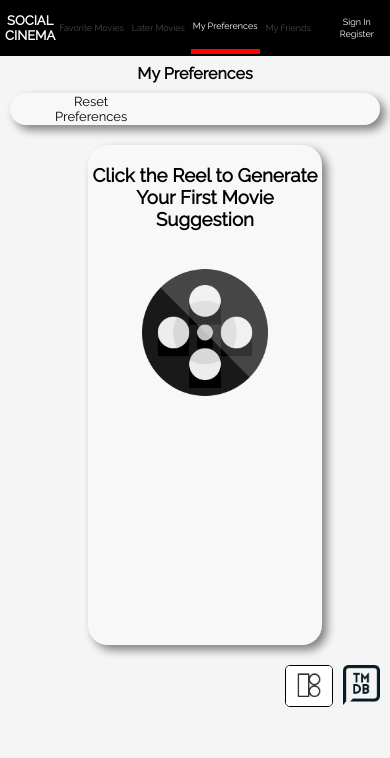
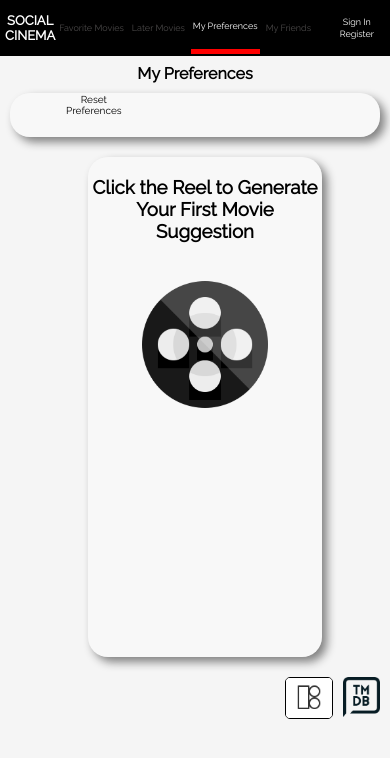
Before and after one commit to emi-hi/SocialCinema, a React (Create React App) app in the folder social-cinema/: page / in a window 390 px wide. Both pictures are taken after a click on the button "My Preferences". Shown: the top 758 px of the page. Built offline with nearby package versions, Linux system fonts and the light colour scheme; no server answers.

Commit message:
made genre choice buttons smaller on iphone

```diff
--- a/social-cinema/src/styles/genre.scss
+++ b/social-cinema/src/styles/genre.scss
@@ -129,13 +129,27 @@ button#mehgenre:hover{
 /* IPHONE STYLES */
 @media only screen and (max-width: 551px) {
   section.genres{
-      justify-content: flex-start;
-      padding-left: 10vw;
-      padding-right: 10vw;
+      justify-content: space-between;
+      padding-bottom: 20px;
+
+    button.reset{
+      margin-left: 50px;
+      margin-right: 6px;
+      font-family: $font-title;
+      font-size: x-small;
+    }
+  }
+  .genre-name{
+    font-size: x-small;
   }
 
+
   section.genre {
-    width: 24vw;
+    width: 26vw;
+
+    button {
+      font-size: x-small;
+    };
   }
 
   .genre-image{
@@ -143,7 +157,8 @@ button#mehgenre:hover{
 
   }
   div.genre {
-    width: 30vw;
+    width: 32vw;
+
   }
 
   .genre-feeling-love{
@@ -158,21 +173,20 @@ button#mehgenre:hover{
 
   section.genre {
     width: 24vw;
+
+
   }
   .genre-name{
     font-size: x-small;
-
   }
 
   section.genres{
     margin-bottom: 2vh;
     z-index: 1000;
-    overflow-y:visible;
-    cursor: pointer;
 
     button.reset{
-      // align-self: flex-end;
       margin-left: 50px;
+      font-family: $font-title
     }
 
   }
@@ -182,7 +196,6 @@ button#mehgenre:hover{
   }
   .genre-choices{
     z-index: 10000;
-
   }
   span{
     z-index: 1;
```
